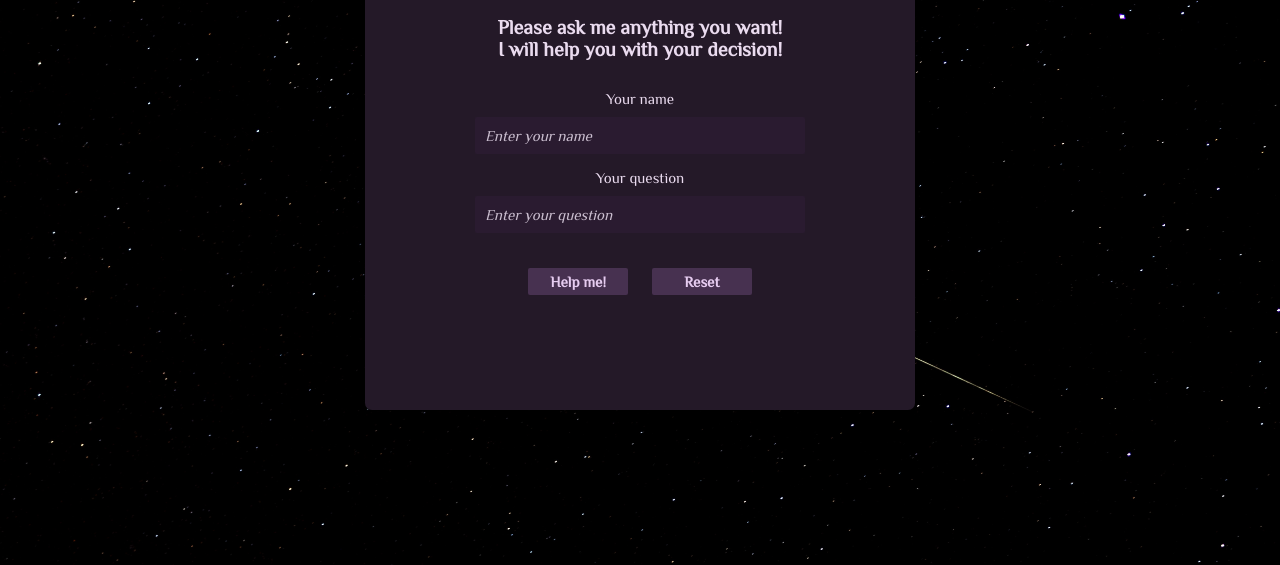
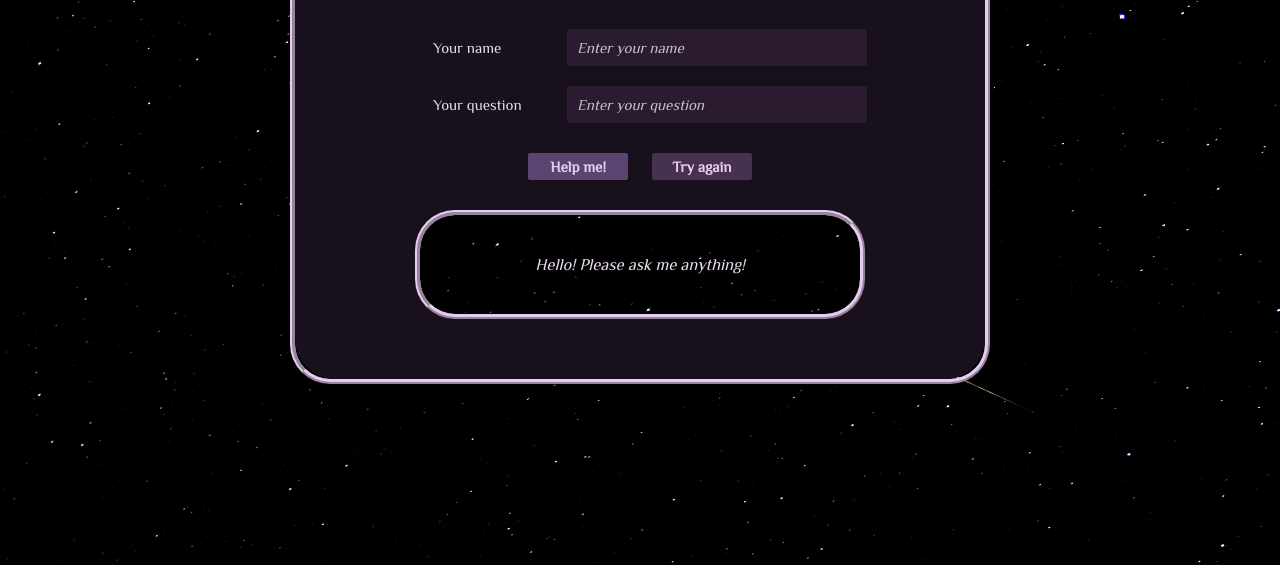
Before and after one commit to pinjaalanne/decision, a plain HTML site: page index.html in a window 1280 px wide. Shown: the part 235-800 px from the top of the page. Drawn offline with Linux system fonts and the light colour scheme.

Commit message:
changes to styling

```diff
--- a/index.html
+++ b/index.html
@@ -13,10 +13,10 @@
   <body>
     <div id="container">
       <div class="wrap">
-        <h1>What is on your mind?</h1>
-        <h2>Please ask me anything you want!</h2>
-        <h2>I will help you with your decision!</h2>
-        <form>
+        <h1>Decision Maker</h1>
+        <h2>Please let me help you with your decision!</h2>
+        <p>Just enter your name and question below:</p>
+        <form id="formbox">
           <div>
             <label for="userName">Your name</label>
             <input
@@ -35,12 +35,17 @@
               placeholder="Enter your question"
             />
           </div>
-          <button id="button" onclick="return decisionMaking()">
-            Help me!
-          </button>
-          <input type="reset" id="reset" />
         </form>
-        <p id="reply"></p>
+        <button onclick="return decisionMaking()">Help me!</button>
+        <input
+          type="button"
+          id="reset"
+          value="Try again"
+          onclick="resetForm()"
+        />
+        <div id="replybox">
+          <p id="reply">Hello! Please ask me anything!</p>
+        </div>
       </div>
     </div>
     <script src="main.js"></script>
--- a/main.js
+++ b/main.js
@@ -1,4 +1,6 @@
 const decisionMaking = () => {
+
+// Get the data
 
     const reply = document.querySelector('#reply')
 
@@ -6,7 +8,7 @@ const decisionMaking = () => {
 
     const randomNumber = Math.floor(Math.random() * 10) + 1;
 
-/* Randomized decision statements */
+// Randomized decision statements
 
     switch (randomNumber) {
         case 1:
@@ -44,10 +46,9 @@ const decisionMaking = () => {
             break;
         }
 
-        const userName = document.querySelector('#userName').value
-        const userQuestion = document.querySelector('#userQuestion').value
-
-    /* The result with user question and decision statement */
+    // The result with user question and decision statement
+    const userName = document.querySelector('#userName').value
+    const userQuestion = document.querySelector('#userQuestion').value
 
         let text;
 
@@ -56,4 +57,10 @@ const decisionMaking = () => {
         reply.textContent = text;
 
         return false;
+
     }
+
+    /* Resetting to try again */
+    const resetForm = () => {
+        document.querySelector('#formbox').reset();
+      }
--- a/style.css
+++ b/style.css
@@ -3,6 +3,8 @@
    padding: 0;
    box-sizing: border-box;
 }
+
+/* Styling the main area */
 
 body {
     background-image: url(pexels-aleksandar-pasaric-1694000.jpg);
@@ -15,16 +17,16 @@ body {
 
 h1 {
     margin-bottom: 32px;
-    text-align: center;
-    font-size: 55px;
+    font-size: 60px;
 }
 
 h2 {
     font-size: 20px;
 }
 
-div {
-    margin: 15px 0;
+p {
+    margin: 20px 0;
+    font-size: 16px;
 }
 
 form {
@@ -33,32 +35,30 @@ form {
 
 #container {
     margin: 10px auto;
-    width: 550px;
+    width: 700px;
+    border: 5px ridge rgb(230, 204, 240);
+    border-radius: 40px;
 }
 
 .wrap {
-    padding: 80px;
-    border-radius: 7px;
-    background-color: rgb(36, 25, 40);
-    text-align: center;
-}
-
-p {
-    font-weight: 700;
-    margin-bottom: 30px;
+    padding: 50px;
+    border-radius: 40px;
+    background-color: rgb(24, 16, 28);
 }
 
 label {
-    margin-bottom: 10px;
+    text-align: left;
+    width: 150px;
 }
 
 label,
 input {
+   padding: 20px;
    display: inline-block;
 }
 
 input {
-    width: 330px;
+    width: 300px;
     padding: 10px;
     background-color:rgb(42, 27, 48);
     color: rgb(234, 219, 239);
@@ -75,11 +75,20 @@ button {
 ::placeholder {
     font-family: inherit;
     font-style: italic;
-    font-weight: 500;
     color: rgb(202, 190, 207);
 }
 
-#button {
+/* Adding some animation to the button */
+
+@keyframes example {
+    from {background-color:rgb(103, 82, 135)};
+    to {background-color:rgb(74, 45, 114)};
+  }
+
+button {
+    animation-name: example;
+    animation-duration: 4s;
+    animation-iteration-count: infinite;
     margin: 20px 10px;
     width: 100px;
     padding: 5px;
@@ -91,7 +100,7 @@ button {
     color:rgb(230, 204, 240);
 }
 
-#button:hover {
+button:hover {
     background-color: rgb(108, 78, 121);
     box-shadow: 0 2px 2px 0 rgba(231, 213, 213, 0.24);
 }
@@ -113,8 +122,18 @@ button {
     box-shadow: 0 2px 2px 0 rgba(231, 213, 213, 0.24);
 }
 
+/* Styling the reply box */
+
+#replybox {
+    padding: 20px;
+    margin: 10px 70px;
+    background-image: url(pexels-aleksandar-pasaric-1694000.jpg);
+    background-size: 1700px auto;
+    border-radius: 40px;
+    border: 5px ridge rgb(230, 204, 240);
+}
+
 #reply {
-    margin: 15px 0px;
     font-style: italic;
     font-size: 110%;
 }
```
